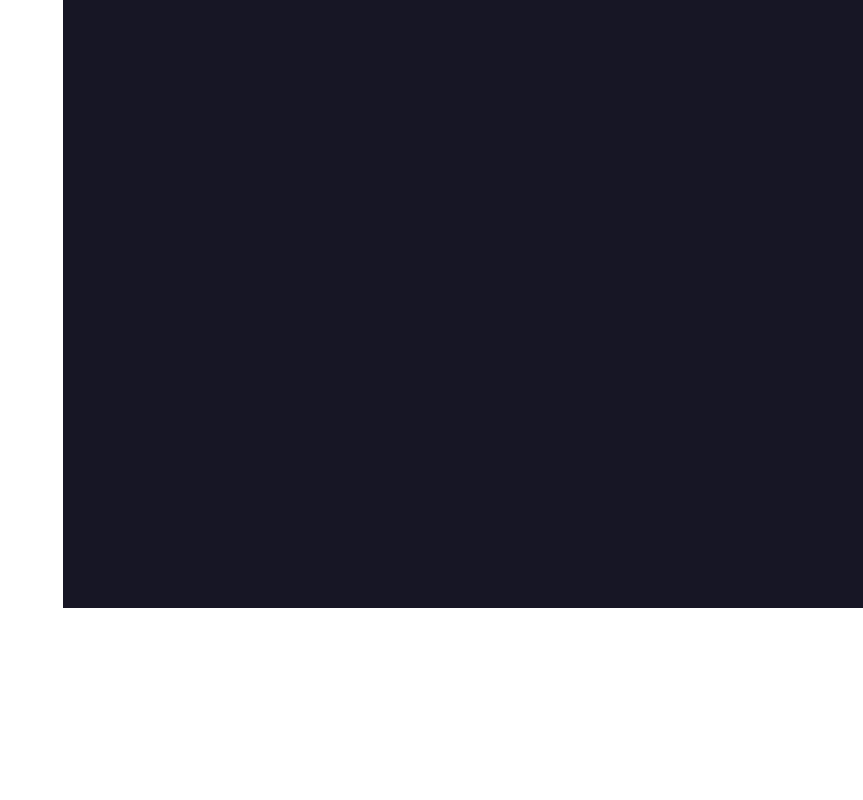
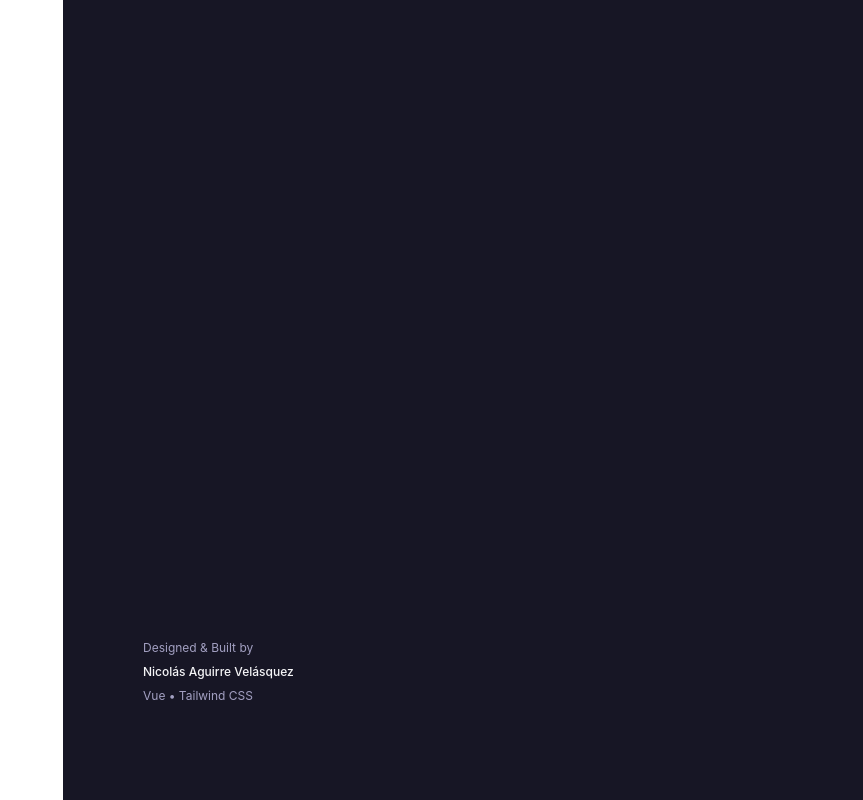
Before and after one commit to nicolasav0/web-portfolio, a Vue app in the folder frontend/: page / in a window 1280 px wide. Shown: the part 3168-3968 px from the top of the page, without its empty margins (417-1280 px from the left). Before the commit the page ends 3776 px from the top, so only its background shows below. Built offline with nearby package versions, Linux system fonts and the light colour scheme.

Commit message:
feat(front): add footer to the homeView

```diff
--- a/frontend/src/views/HomeView.vue
+++ b/frontend/src/views/HomeView.vue
@@ -3,6 +3,7 @@ import AboutSection from '@/components/sections/AboutSection.vue'
 import SkillsSection from '@/components/sections/SkillsSection.vue'
 import ProjectsSection from '@/components/sections/ProjectsSection.vue'
 import ContactSection from '@/components/sections/ContactSection.vue'
+import Footer from '@/components/layout/Footer.vue'
 </script>
 
 <template>
@@ -14,5 +15,7 @@ import ContactSection from '@/components/sections/ContactSection.vue'
     <ProjectsSection />
 
     <ContactSection />
+
+    <Footer />
   </main>
 </template>
```
